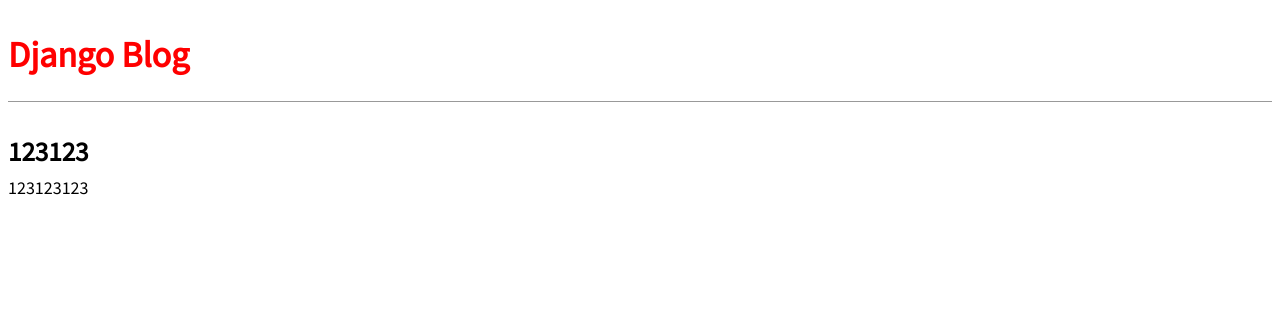
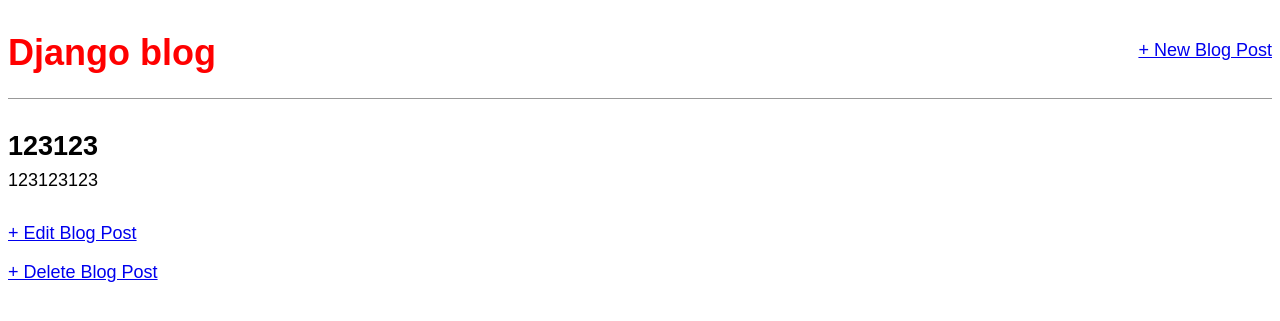
Before and after one commit to vagnercardozo/tutorial06, a Django app: page /post/3/ in a window 1280 px wide. Shown: the top 321 px of the page. Run offline with Django 4.2, Linux system fonts and the light colour scheme; data comes from the database, SQL or seed files in the repository; both versions use the stored data as it was after the commit; some web fonts are replaced.

Commit message:
feat: Tutorial07

```diff
--- a/blog/models.py
+++ b/blog/models.py
@@ -1,4 +1,5 @@
 from django.db import models
+from django.urls import reverse
 
 class Post(models.Model):
     title = models.CharField(max_length=200)
@@ -10,4 +11,7 @@
 
     def __str__(self):
         return self.title
+
+    def get_absolute_url(self):
+        return reverse('post_detail', args=[str(self.id)])
 # Create your models here.
--- a/blog/templates/base.html
+++ b/blog/templates/base.html
@@ -4,17 +4,21 @@
 
 <head>
     <title>Django blog</title>
-    <link
-    href="https://fonts.googleapis.com/css?family=Source+Sans+Pro:400"
-    rel="stylesheet">
-    <link rel="stylesheet" href="{% static 'css/base.css' %}">
+    <link href="https://fonts.googleapis.com/css?family=\
+Source+Sans+Pro:400" rel="stylesheet">
+    <link href="{% static 'css/base.css' %}" rel="stylesheet">
 </head>
 
 <body>
-    <header>
-        <h1><a href="{% url 'home' %}">Django Blog</a></h1>
-    </header>
     <div>
+        <header>
+            <div class="nav-left">
+                <h1><a href="{% url 'home' %}">Django blog</a></h1>
+            </div>
+            <div class="nav-right">
+                <a href="{% url 'post_new' %}">+ New Blog Post</a>
+            </div>
+        </header>
         {% block content %}
         {% endblock content %}
     </div>
--- a/blog/templates/post_detail.html
+++ b/blog/templates/post_detail.html
@@ -5,4 +5,6 @@
     <h2>{{ post.title }}</h2>
     <p>{{ post.body }}</p>
 </div>
+<p><a href="{% url 'post_edit' post.pk %}">+ Edit Blog Post</a></p>
+<p><a href="{% url 'post_delete' post.pk %}">+ Delete Blog Post</a></p>
 {% endblock content %}
--- a/blog/urls.py
+++ b/blog/urls.py
@@ -1,7 +1,12 @@
 from django.urls import path
-from .views import BlogListView, BlogDetailView
+from .views import BlogListView, BlogDetailView, BlogCreateView,BlogUpdateView, BlogDeleteView
 
 urlpatterns = [
     path("", BlogListView.as_view(), name="home"),
     path("post/<int:pk>/", BlogDetailView.as_view(), name="post_detail"),
-]
+    path('post/new/', BlogCreateView.as_view(), name='post_new'),
+    path('post/<int:pk>/edit/',
+        BlogUpdateView.as_view(), name='post_edit'),
+    path('post/<int:pk>/delete/',
+        BlogDeleteView.as_view(), name='post_delete'),
+    ]
--- a/blog/views.py
+++ b/blog/views.py
@@ -1,6 +1,8 @@
 from django.shortcuts import render
 from django.views.generic import ListView, DetailView
+from django.views.generic.edit import CreateView, UpdateView, DeleteView
 from .models import Post
+from django.urls import reverse_lazy
 
 class BlogListView(ListView):
     model = Post
@@ -9,4 +11,19 @@
 class BlogDetailView(DetailView):
     model = Post
     template_name = 'post_detail.html'
+
+class BlogCreateView(CreateView):
+    model = Post
+    template_name = 'post_new.html'
+    fields = ['title', 'author', 'body']
+
+class BlogUpdateView(UpdateView):
+    model = Post
+    template_name = 'post_edit.html'
+    fields = ['title', 'body']
+
+class BlogDeleteView(DeleteView):
+    model = Post
+    template_name = 'post_delete.html'
+    success_url = reverse_lazy('home')
 # Create your views here.
```
Also changed, not shown: blog/templates/post_delete.html (added, +9 -0 lines), blog/templates/post_edit.html (added, +9 -0 lines), blog/templates/post_new.html (added, +9 -0 lines), db.sqlite3, 3 other files.
